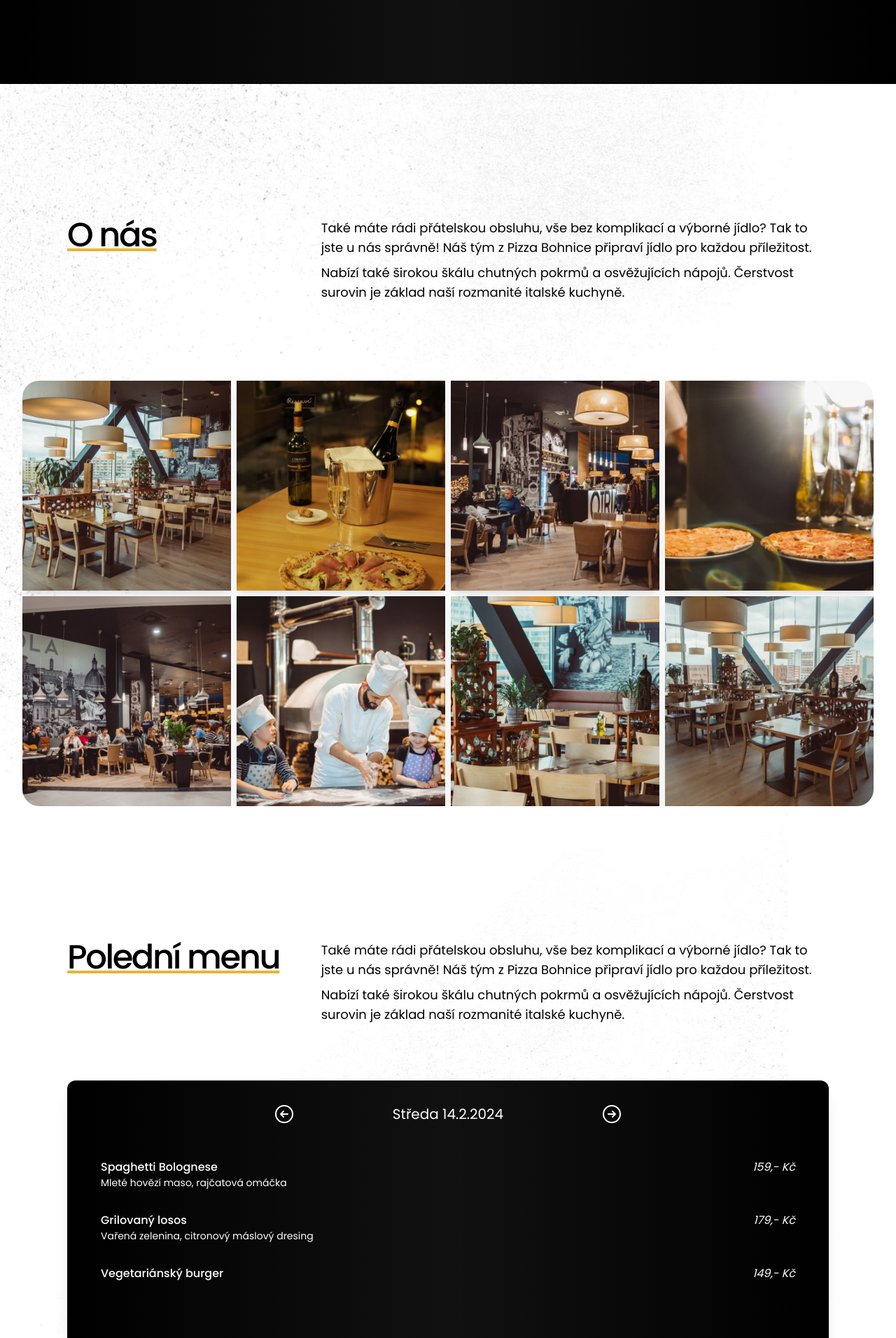
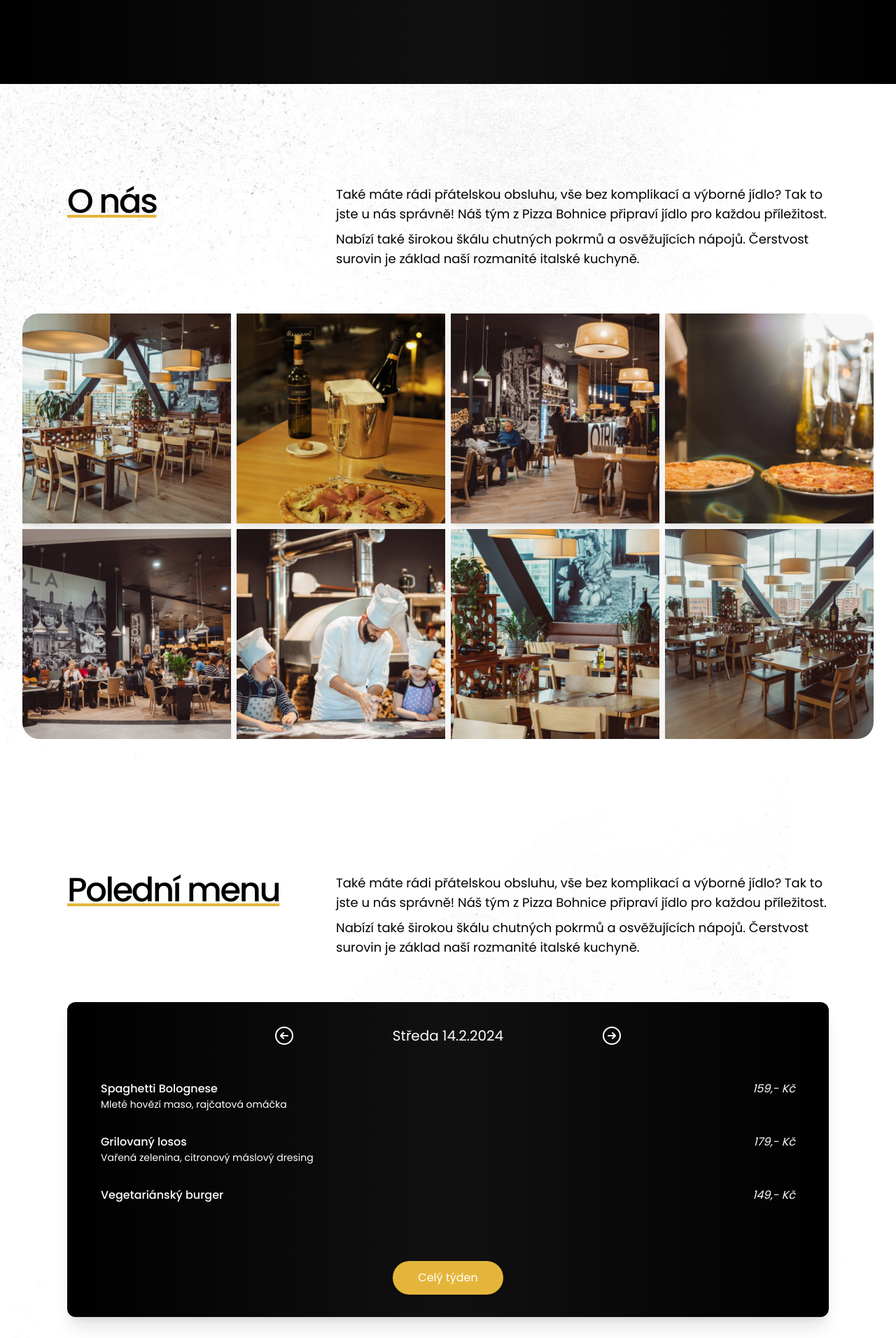
Before and after one commit to TomasLukes/sola-enotria, a Next.js app: page / in a window 1280 px wide. Shown: the part 680-2592 px from the top of the page at 70% size. Built offline with nearby package versions, Linux system fonts and the light colour scheme.

Commit message:
fix: layout spacing

```diff
--- a/app/components/AboutUs/AboutUs.tsx
+++ b/app/components/AboutUs/AboutUs.tsx
@@ -8,9 +8,9 @@ const AboutUs = ({ className }: IClassName) => {
       className={clsx('overflow-hidden bg-grain1 bg-no-repeat	bg-contain', className)}
     >
       <div>
-        <div className="pt-24 md:pt-48 flex justify-start flex-col gap-5 md:gap-8">
-          <div className="container-base flex flex-col md:flex-row">
-            <h3 className="w-full md:w-1/3 heading underline decoration-accent pb-4">O nás</h3>
+        <div className="pt-20 md:pt-36 pb-8 md:pb-12 flex justify-start flex-col gap-10 md:gap-16">
+          <div className="container-base flex flex-col md:flex-row gap-4 md:gap-8">
+            <h3 className="w-full md:w-1/3 heading underline decoration-accent">O nás</h3>
             <div className="w-full md:w-2/3">
               <p className="paragraph pb-2">
                 Také máte rádi přátelskou obsluhu, vše bez komplikací a výborné jídlo? Tak to jste u
--- a/app/components/DailyMenu/DailyMenu.tsx
+++ b/app/components/DailyMenu/DailyMenu.tsx
@@ -38,9 +38,9 @@ const DailyMenu = () => {
 
   return (
     <section id="poledni-menu" className="bg-grain2 bg-no-repeat bg-contain">
-      <div className="container-base pt-24 md:pt-48 flex justify-start flex-col gap-5 md:gap-8 bg-grain2">
-        <div className="flex flex-col md:flex-row">
-          <h3 className="w-full md:w-1/3 heading underline decoration-accent pb-4">Polední menu</h3>
+      <div className="container-base pt-20 md:pt-36 pb-8 md:pb-12 flex justify-start flex-col gap-10 md:gap-16 bg-grain2">
+        <div className="flex flex-col md:flex-row gap-4 md:gap-8">
+          <h3 className="w-full md:w-1/3 heading underline decoration-accent">Polední menu</h3>
           <div className="w-full md:w-2/3">
             <p className="paragraph pb-2">
               Také máte rádi přátelskou obsluhu, vše bez komplikací a výborné jídlo? Tak to jste u
@@ -52,7 +52,7 @@ const DailyMenu = () => {
             </p>
           </div>
         </div>
-        <article className="gradient-dark w-full flex h-[450px] lg:h-[450px] p-6 md:px-12 md:py-8 mt-8 md:mt-12 rounded-xl shadow-xl">
+        <article className="gradient-dark w-full flex h-[450px] lg:h-[450px] p-6 md:px-12 md:py-8 rounded-xl shadow-xl">
           <div className="relative flex-col justify-between w-full">
             <DailyMenuControls
               header={menuHeader}
--- a/app/components/FindUs/FindUs.tsx
+++ b/app/components/FindUs/FindUs.tsx
@@ -9,12 +9,12 @@ const FindUs = ({ className }: { className?: string }): ReactElement => {
       className={clsx('overflow-hidden bg-grain3 bg-bottom bg-no-repeat bg-contain', className)}
     >
       <div>
-        <div className="container-base py-24 md:py-48 flex justify-start flex-col gap-5 md:gap-8">
-          <div className="flex flex-col md:flex-row">
-            <h3 className="w-full md:w-1/2 heading underline decoration-accent pb-4">
+        <div className="container-base py-20 md:py-36 flex justify-start flex-col gap-10 md:gap-16">
+          <div className="flex flex-col md:flex-row gap-4 md:gap-8">
+            <h3 className="w-full md:w-1/3 heading underline decoration-accent">
               Kde nás najdete?
             </h3>
-            <div className="w-full md:w-1/2">
+            <div className="w-full md:w-2/3">
               <p className="paragraph pb-2">
                 <strong>MHD</strong> zastávka Krakov u obchodního centra. Možné alternativy:
                 Zhořelecká, Na Pazderce, Poliklinika Mazurská. Z metra Kobylisy: autobusy č. 102 (7
--- a/app/components/ImageGallery/ImageGallery.tsx
+++ b/app/components/ImageGallery/ImageGallery.tsx
@@ -20,7 +20,7 @@ const ImageGallery = (): ReactElement => {
       {width > 768 ? (
         <ImageParallax />
       ) : (
-        <ImageCarousel className="lg:container-base w-full mt-8 md:mt-12">
+        <ImageCarousel className="lg:container-base w-full">
           <ImageCarouselContent>
             {numberOfImages.map((_, index) => {
               return (
--- a/app/components/ImageGallery/ImageParallax/ImageParallax.tsx
+++ b/app/components/ImageGallery/ImageParallax/ImageParallax.tsx
@@ -4,7 +4,7 @@ import ImageModal from '../ImageCarousel/ImageModal/ImageModal';
 
 const ImageParallax = (): ReactElement => {
   return (
-    <div className="w-full mx-auto px-4 lg:px-8 mt-20">
+    <div className="w-full mx-auto px-4 lg:px-8">
       <div className="max-w-[1600px] mx-auto grid grid-cols-4 gap-2 overflow-hidden rounded-3xl">
         <ImageModal
           imgSrc={`/assets/restaurant/interier-01.jpg`}
```
